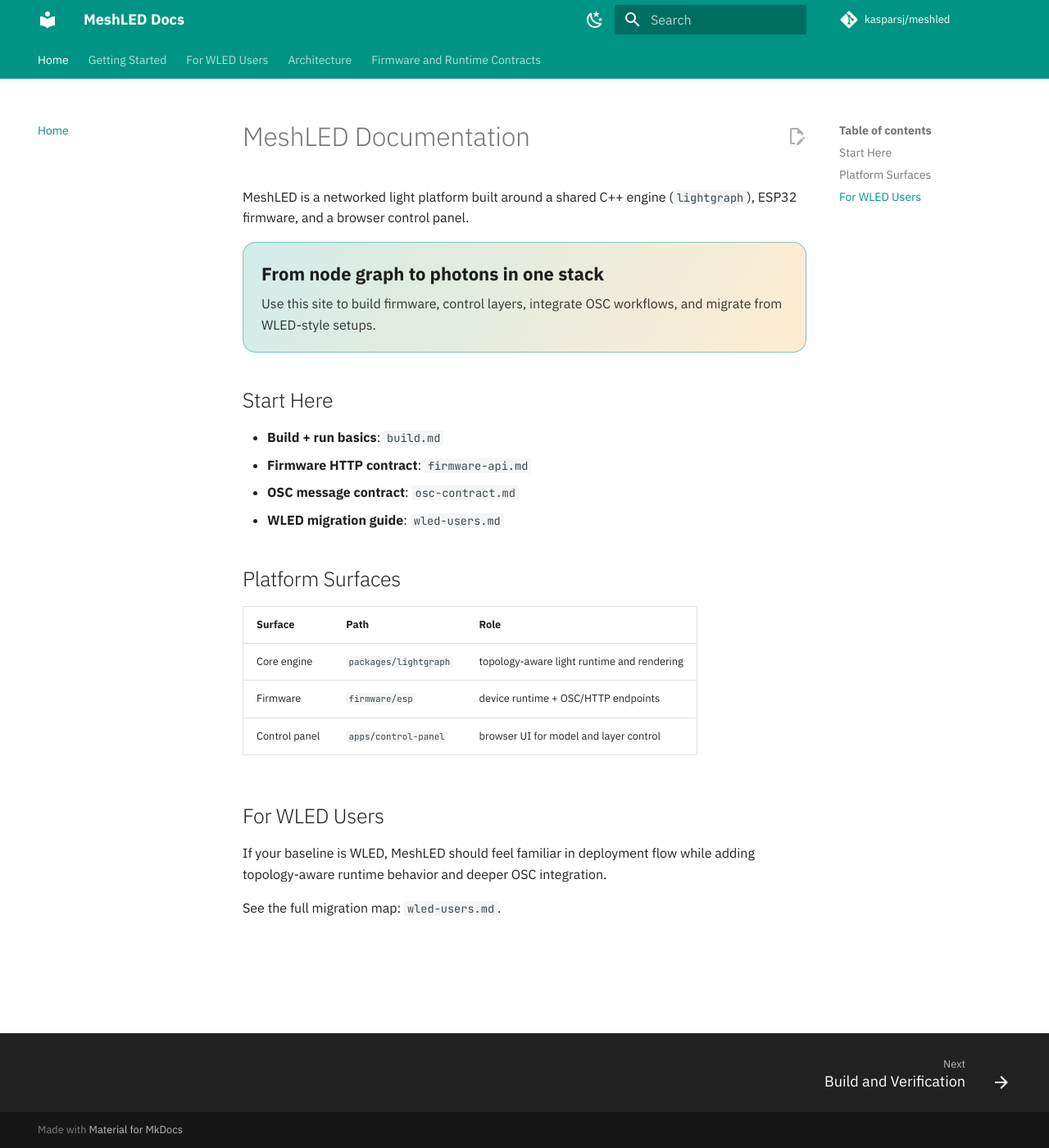
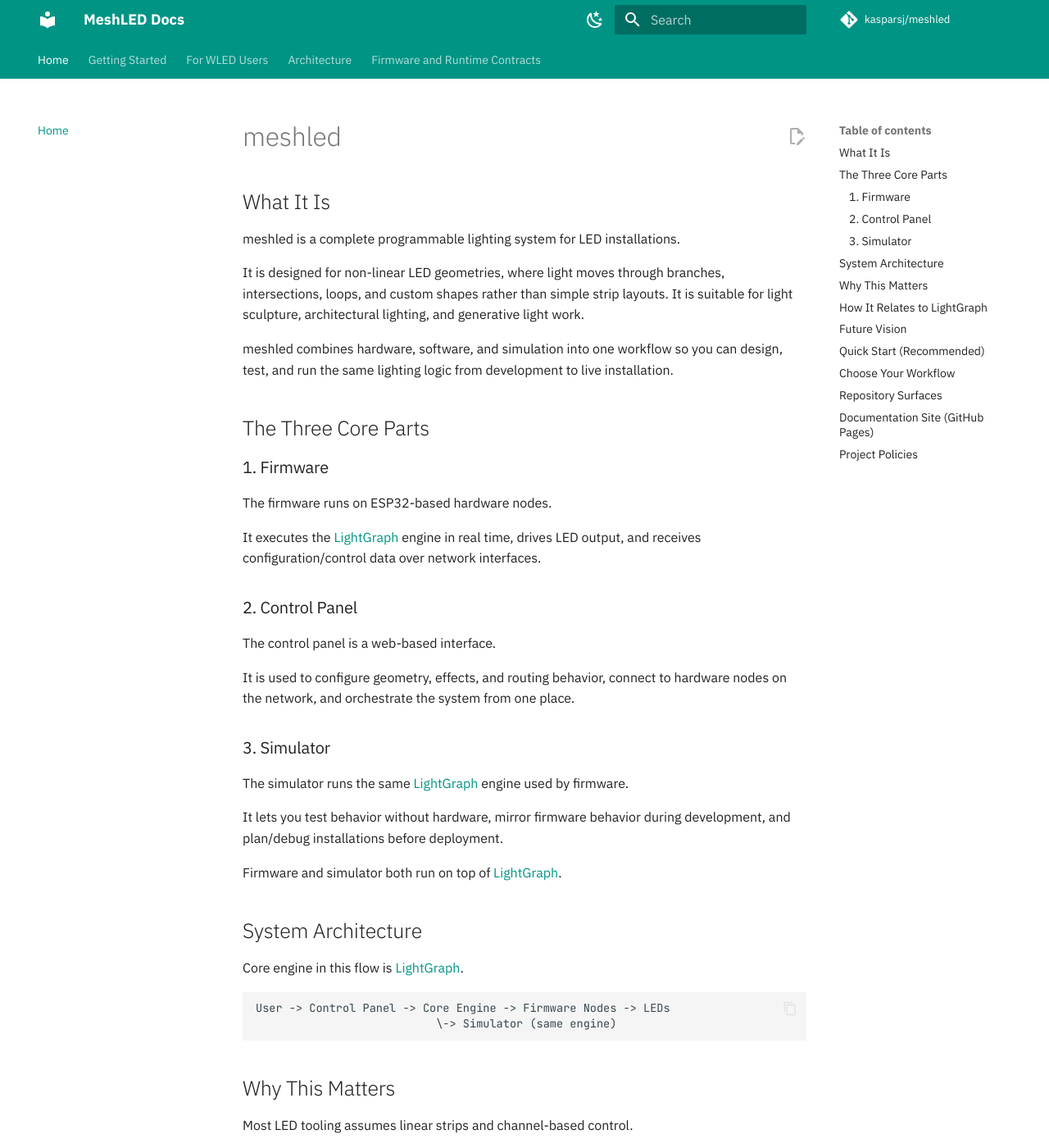
Before and after one commit to kasparsj/meshled, an MkDocs documentation site: the page built from docs/index.md, in a window 1280 px wide and 1400 px high. Shown: the whole window at 82% size. Built offline with MkDocs 1.6.1 and Material for MkDocs 9.7.7, drawn with Linux system fonts in a browser that asks for light colours; comment, search, counter and statistics services are not loaded; some of the changed text lies outside the part shown.

Commit message:
docs: sync docs index with latest README

````diff
--- a/docs/index.md
+++ b/docs/index.md
@@ -1,31 +1,121 @@
-# MeshLED Documentation
+# meshled
 
-MeshLED is a networked light platform built around a shared C++ engine (`lightgraph`), ESP32 firmware, and a browser control panel.
+## What It Is
 
-<div class="meshled-hero">
-  <div class="meshled-hero__title">From node graph to photons in one stack</div>
-  <div class="meshled-hero__copy">
-    Use this site to build firmware, control layers, integrate OSC workflows, and migrate from WLED-style setups.
-  </div>
-</div>
+meshled is a complete programmable lighting system for LED installations.
 
-## Start Here
+It is designed for non-linear LED geometries, where light moves through branches, intersections, loops, and custom shapes rather than simple strip layouts. It is suitable for light sculpture, architectural lighting, and generative light work.
 
-- **Build + run basics**: `build.md`
-- **Firmware HTTP contract**: `firmware-api.md`
-- **OSC message contract**: `osc-contract.md`
-- **WLED migration guide**: `wled-users.md`
+meshled combines hardware, software, and simulation into one workflow so you can design, test, and run the same lighting logic from development to live installation.
 
-## Platform Surfaces
+## The Three Core Parts
 
-| Surface | Path | Role |
-| --- | --- | --- |
-| Core engine | `packages/lightgraph` | topology-aware light runtime and rendering |
-| Firmware | `firmware/esp` | device runtime + OSC/HTTP endpoints |
-| Control panel | `apps/control-panel` | browser UI for model and layer control |
+### 1. Firmware
 
-## For WLED Users
+The firmware runs on ESP32-based hardware nodes.
 
-If your baseline is WLED, MeshLED should feel familiar in deployment flow while adding topology-aware runtime behavior and deeper OSC integration.
+It executes the [LightGraph](https://github.com/kasparsj/lightgraph) engine in real time, drives LED output, and receives configuration/control data over network interfaces.
 
-See the full migration map: `wled-users.md`.
+### 2. Control Panel
+
+The control panel is a web-based interface.
+
+It is used to configure geometry, effects, and routing behavior, connect to hardware nodes on the network, and orchestrate the system from one place.
+
+### 3. Simulator
+
+The simulator runs the same [LightGraph](https://github.com/kasparsj/lightgraph) engine used by firmware.
+
+It lets you test behavior without hardware, mirror firmware behavior during development, and plan/debug installations before deployment.
+
+Firmware and simulator both run on top of [LightGraph](https://github.com/kasparsj/lightgraph).
+
+## System Architecture
+
+Core engine in this flow is [LightGraph](https://github.com/kasparsj/lightgraph).
+
+```text
+User -> Control Panel -> Core Engine -> Firmware Nodes -> LEDs
+                           \-> Simulator (same engine)
+```
+
+## Why This Matters
+
+Most LED tooling assumes linear strips and channel-based control.
+
+meshled, powered by [LightGraph](https://github.com/kasparsj/lightgraph), supports arbitrary graph/mesh geometries where routing and movement are part of the composition itself. The same core logic runs in simulation and on real hardware, so installation-scale systems can be developed as programmable infrastructure instead of one-off wiring logic.
+
+## How It Relates to [LightGraph](https://github.com/kasparsj/lightgraph)
+
+- [LightGraph](https://github.com/kasparsj/lightgraph) is the core engine.
+- meshled is the full-stack system built around that engine.
+- Firmware executes [LightGraph](https://github.com/kasparsj/lightgraph) for live hardware output.
+- Simulator executes the same [LightGraph](https://github.com/kasparsj/lightgraph) engine for development/testing.
+- Control panel configures and orchestrates the engine across devices.
+
+LightGraph repository: [kasparsj/lightgraph](https://github.com/kasparsj/lightgraph)
+
+## Future Vision
+
+meshled is intended to evolve as:
+
+- programmable lighting infrastructure for real environments,
+- a platform for digital light art,
+- a hardware + software stack for production installations,
+- and an open ecosystem for reusable lighting components, tools, and workflows.
+
+---
+
+## Quick Start (Recommended)
+
+If you want the fastest verification path, run the shared core smoke first:
+
+```bash
+git submodule update --init --recursive
+cmake -S packages/lightgraph -B packages/lightgraph/build -DLIGHTGRAPH_CORE_BUILD_TESTS=ON
+cmake --build packages/lightgraph/build --parallel
+ctest --test-dir packages/lightgraph/build --output-on-failure
+```
+
+Expected result: `ctest` completes without failures.
+
+## Choose Your Workflow
+
+- Full repository build and verification (firmware + control panel + simulator + core): [build.md](build.md)
+- Core engine reproducibility and sanitizer profiles: [core-build.md](core-build.md)
+- Core architecture deep dive: [core-architecture.md](core-architecture.md)
+- Firmware HTTP API contract: [firmware-api.md](firmware-api.md)
+- OSC contract: [osc-contract.md](osc-contract.md)
+- UI/firmware compatibility notes: [ui-firmware-compat.md](ui-firmware-compat.md)
+- Third-party licenses and provenance: [third-party-licenses.md](third-party-licenses.md)
+- [LightGraph](https://github.com/kasparsj/lightgraph) API inventory snapshot in this repo: [lightgraph-api-inventory.md](lightgraph-api-inventory.md)
+
+## Repository Surfaces
+
+- Firmware: [firmware/esp](https://github.com/kasparsj/meshled/tree/main/firmware/esp)
+- Control panel: [apps/control-panel](https://github.com/kasparsj/meshled/tree/main/apps/control-panel)
+- Simulator: [apps/simulator](https://github.com/kasparsj/meshled/tree/main/apps/simulator)
+- Core engine submodule: [packages/lightgraph](https://github.com/kasparsj/meshled/tree/main/packages/lightgraph) ([LightGraph repo](https://github.com/kasparsj/lightgraph))
+
+## Documentation Site (GitHub Pages)
+
+- Docs index: [index.md](index.md)
+- Config: [mkdocs.yml](https://github.com/kasparsj/meshled/blob/main/mkdocs.yml)
+- Pages workflow: [.github/workflows/docs-pages.yml](https://github.com/kasparsj/meshled/blob/main/.github/workflows/docs-pages.yml)
+
+Local docs preview:
+
+```bash
+python3 -m venv .venv-docs
+source .venv-docs/bin/activate
+pip install mkdocs-material
+mkdocs serve
+```
+
+## Project Policies
+
+- License: [LICENSE](https://github.com/kasparsj/meshled/blob/main/LICENSE)
+- Contribution guide: [CONTRIBUTING.md](https://github.com/kasparsj/meshled/blob/main/CONTRIBUTING.md)
+- Code of conduct: [CODE_OF_CONDUCT.md](https://github.com/kasparsj/meshled/blob/main/CODE_OF_CONDUCT.md)
+- Security policy: [SECURITY.md](https://github.com/kasparsj/meshled/blob/main/SECURITY.md)
+- Changelog: [CHANGELOG.md](https://github.com/kasparsj/meshled/blob/main/CHANGELOG.md)
````
